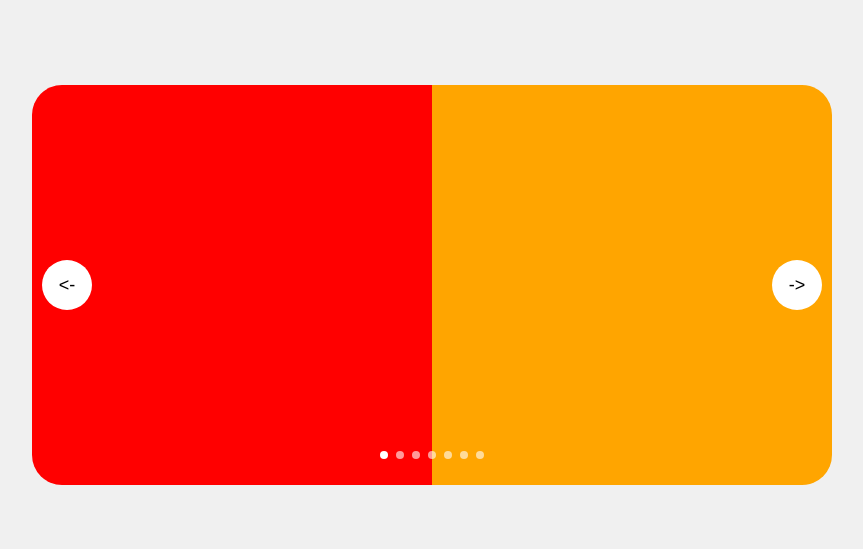
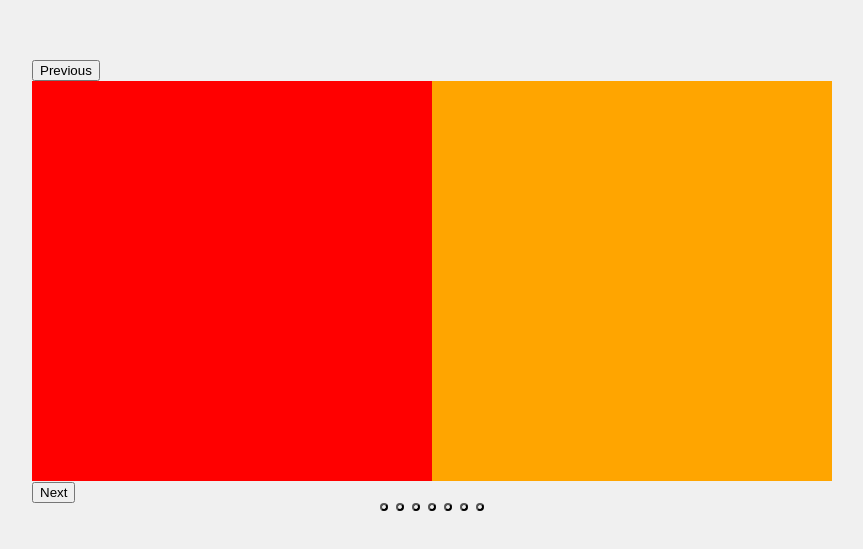
Before and after one commit to fil1pe/react-slider, a React (Create React App) app: page / in a window 1280 px wide. Shown: the part 115-664 px from the top of the page, without its empty margins (208-1071 px from the left). Built offline with nearby package versions, Linux system fonts and the light colour scheme.

Commit message:
Default styles

```diff
--- a/src/App.css
+++ b/src/App.css
@@ -16,88 +16,6 @@ body {
   flex: 0 0 100%;
 }
 
-.example-slider {
-  position: relative;
-}
-
-.example-slider .main {
-  overflow: hidden;
-  border-radius: 30px;
-  position: relative;
-}
-
-.example-slider .track > ul > * {
-  flex: 0 0 50%;
-}
-
-.example-slider .arrow {
-  position: absolute;
-  z-index: 10;
-  top: 50%;
-  transform: translateY(-50%);
-  width: 50px;
-  height: 50px;
-  border: none;
-  border-radius: 25px;
-  background: #fff;
-  display: flex;
-  align-items: center;
-  justify-content: center;
-  cursor: pointer;
-}
-
-.example-slider .arrow::before {
-  content: '<-';
-  font-size: large;
-}
-
-.example-slider .arrow:first-child {
-  left: 10px;
-}
-
-.example-slider .arrow:last-child {
-  right: 10px;
-}
-
-.example-slider .arrow:last-child::before {
-  content: '->';
-}
-
-.example-slider .dots {
-  display: flex;
-  justify-content: center;
-  position: absolute;
-  left: 0;
-  right: 0;
-  bottom: 10px;
-  list-style: none;
-  padding: 0;
-}
-
-.example-slider .dots li {
-  flex: 0 0 8px;
-  height: 8px;
-  border-radius: 4px;
-  margin: 0 4px;
-  position: relative;
-  background: #fff;
-  opacity: .6;
-}
-
-.example-slider .dots .active {
-  opacity: 1;
-}
-
-.example-slider .dots button {
-  display: block;
-  width: 100%;
-  height: 100%;
-  font-size: 0;
-  padding: 0;
-  opacity: 0;
-  cursor: pointer;
-}
-
 .slide {
   padding-top: 100%;
 }
--- /dev/null
+++ b/src/components/Dots.js
@@ -0,0 +1,21 @@
+import styled from 'styled-components'
+
+// list with the dots:
+const Dots = styled.ul`
+  list-style: none;
+  padding: 0;
+  margin: 0;
+  display: flex;
+  justify-content: center;
+  button {
+    font-size: 0;
+    padding: 0;
+    display: block;
+    width: 8px;
+    height: 8px;
+    margin: 0 4px;
+    border-radius: 50%;
+  }
+`
+
+export default Dots
--- a/src/components/Slider.tsx
+++ b/src/components/Slider.tsx
@@ -1,8 +1,22 @@
 import React, { useState } from 'react'
 import useTouch from './useTouch'
+import translateX from './translateX'
 import Track from './Track'
-import translateX from './translateX'
+import TrackWrapper from './TrackWrapper'
+import Dots from './Dots'
 import cn from 'classnames'
+
+// arrow type enum
+export enum ArrowType {
+  Prev,
+  Next,
+}
+
+// arrow html props
+type ArrowProps = React.DetailedHTMLProps<
+  React.ButtonHTMLAttributes<HTMLButtonElement>,
+  HTMLButtonElement
+>
 
 // component settings:
 type Props = {
@@ -10,13 +24,8 @@ type Props = {
   slidesToShow?: number // number of slides per page
   slidesToScroll?: number // number of slides to scroll on click on prev/next
   finite?: boolean
-  className: string
-  renderArrow?: (
-    props: React.DetailedHTMLProps<
-      React.ButtonHTMLAttributes<HTMLButtonElement>,
-      HTMLButtonElement
-    >
-  ) => React.ReactElement
+  className?: string
+  renderArrow?: (props: ArrowProps, type?: ArrowType) => React.ReactElement
 }
 
 const Slider = ({
@@ -25,8 +34,13 @@ const Slider = ({
   slidesToScroll = slidesToShow,
   finite,
   className,
-  renderArrow: Arrow = (props) => <button {...props}></button>,
+  renderArrow: Arrow = (props, type) => (
+    <button {...props}>{type === ArrowType.Next ? 'Next' : 'Previous'}</button>
+  ),
 }: Props) => {
+  const NextArrow = (props: ArrowProps) => Arrow(props, ArrowType.Next)
+  const PrevArrow = (props: ArrowProps) => Arrow(props, ArrowType.Prev)
+
   const [locked, setLocked] = useState(false) // mutex
 
   const slideCount = React.Children.count(children) // total number of slides
@@ -108,12 +122,12 @@ const Slider = ({
     <div className={className} ref={ref}>
       <div className="main">
         {slideCount > slidesToShow && (
-          <Arrow
+          <PrevArrow
             onClick={() => goToSlide(currentSlide - slidesToScroll)}
             className={cn('arrow', finite && currentSlide === 0 && 'disabled')}
           />
         )}
-        <div className="track">
+        <TrackWrapper className="track">
           <Track
             style={{
               transform: translateX(
@@ -127,14 +141,15 @@ const Slider = ({
               transitionDuration: Boolean(transition) && `${transition}s`,
             }}
             center={slideCount <= slidesToShow}
+            slidesPerPage={slidesToShow}
           >
             {React.Children.map(slides, (slide, key) => (
               <li key={key}>{slide}</li>
             ))}
           </Track>
-        </div>
+        </TrackWrapper>
         {slideCount > slidesToShow && (
-          <Arrow
+          <NextArrow
             onClick={() => goToSlide(currentSlide + slidesToScroll)}
             className={cn(
               'arrow',
@@ -145,7 +160,7 @@ const Slider = ({
       </div>
 
       {slideCount > slidesToShow && (
-        <ul className="dots">
+        <Dots className="dots">
           {Array.from(Array(dotCount).keys()).map((_, key) => (
             <li
               key={key}
@@ -168,7 +183,7 @@ const Slider = ({
               </button>
             </li>
           ))}
-        </ul>
+        </Dots>
       )}
     </div>
   )
--- a/src/components/Track.js
+++ b/src/components/Track.js
@@ -6,8 +6,14 @@ const Track = styled.ul`
   padding: 0;
   margin: 0;
   display: flex;
-  ${props => props.center && css`
-    justify-content: center;
+  ${(props) => props.center &&
+    css`
+      justify-content: center;
+    `}
+  ${(props) => css`
+    > li {
+      flex: 0 0 ${100 / props.slidesPerPage}%;
+    }
   `}
 `
 
--- /dev/null
+++ b/src/components/TrackWrapper.js
@@ -0,0 +1,8 @@
+import styled from 'styled-components'
+
+// div that wraps the track:
+const TrackWrapper = styled.div`
+  overflow: hidden;
+`
+
+export default TrackWrapper
--- a/src/components/package.json
+++ b/src/components/package.json
@@ -1,6 +1,6 @@
 {
   "name": "@fil1pe/react-slider",
-  "version": "0.7.1",
+  "version": "1.0.0",
   "description": "A slider component for React",
   "keywords": [
     "slider",
```
Also changed, not shown: src/components/README.md, 1 other file (tests, documents, lock files or other folders).
